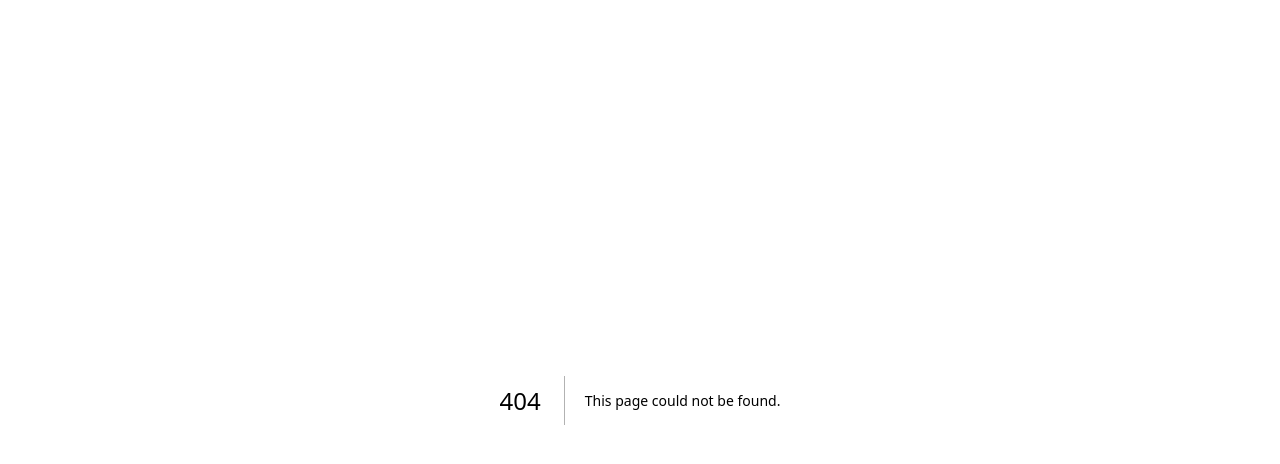
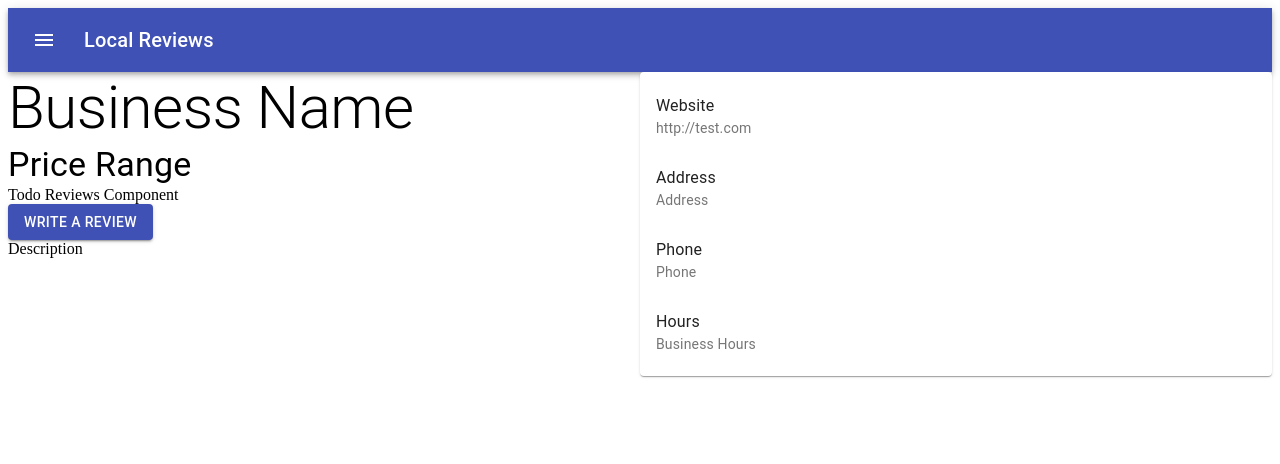
Before and after one commit to Mach1r0/Django-webaplication, a Next.js app in the folder frontend/: page /business/1 in a window 1280 px wide. Before the commit this address had no page. Shown: the top 464 px of the page. Built offline with nearby package versions, Linux system fonts and the light colour scheme.

Commit message:
Add: slug page for business

```diff
--- /dev/null
+++ b/frontend/pages/business/[slug].js
@@ -0,0 +1,49 @@
+import React from 'react';
+import Layout from '../../components/layout';
+import { useRouter } from 'next/router';
+import { Grid, Typography, Card, List, ListItem, ListItemText, Button } from '@material-ui/core';
+
+
+export default function BusinessPage() {
+  return (
+    <Layout>
+      <Grid container>
+        <Grid item xs={12} md={6}>
+          <Typography variant='h2'>Business Name</Typography>
+          <Typography variant='h4'>Price Range</Typography>
+          <Typography variant='Subtitle1'>Todo Reviews Component</Typography>
+
+    <div>
+      <Button variant='contained' color='primary'>Write a review</Button>
+    </div>
+
+    <div>
+        <Typography variant='p'>Description</Typography>
+    </div>
+    </Grid>
+
+    <Grid item xs={12} md={6}>
+      <Card>
+        <List>
+          <ListItem>
+              <ListItemText primary='Website' secondary='http://test.com' ></ListItemText>
+          </ListItem>
+
+          <ListItem>
+              <ListItemText primary='Address' secondary='Address' ></ListItemText>
+          </ListItem>
+
+          <ListItem>
+              <ListItemText primary='Phone' secondary='Phone' ></ListItemText>
+          </ListItem>
+
+          <ListItem>
+              <ListItemText primary='Hours' secondary='Business Hours' ></ListItemText>
+          </ListItem>
+        </List>
+      </Card>
+      </Grid>
+    </Grid>
+  </Layout>
+  );
+}
--- a/frontend/pages/categories/[slug].js
+++ b/frontend/pages/categories/[slug].js
@@ -40,8 +40,8 @@ const Category = ({ category }) => {
         </Grid>
 
         <Grid item xs={12} md={9}>
-          {category.business.map((business) => (
-            <Card className={classes.card} onClick={() => handleBusinessClick(business)}>
+        {category && category.business.map((business) => (
+          <Card className={classes.card} onClick={() => handleBusinessClick(business)}>
               <Box>
                 <CardContent>
                   <Grid container>
```
